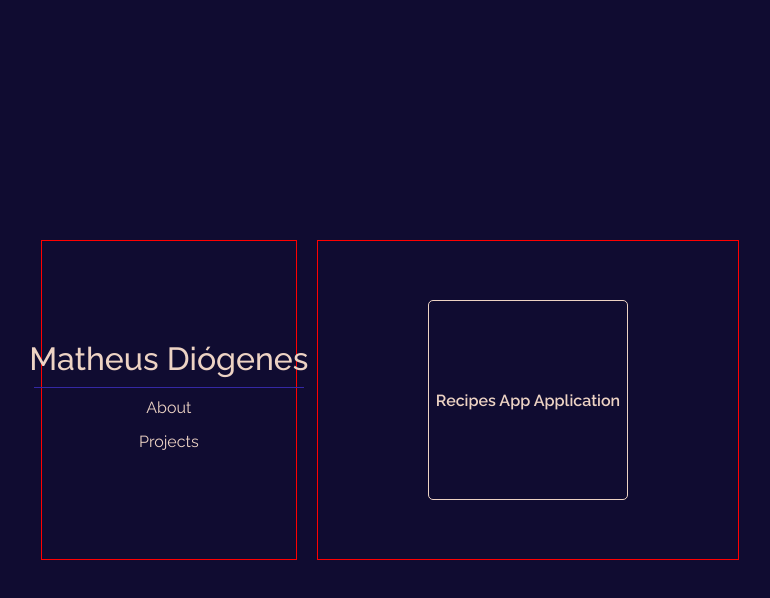
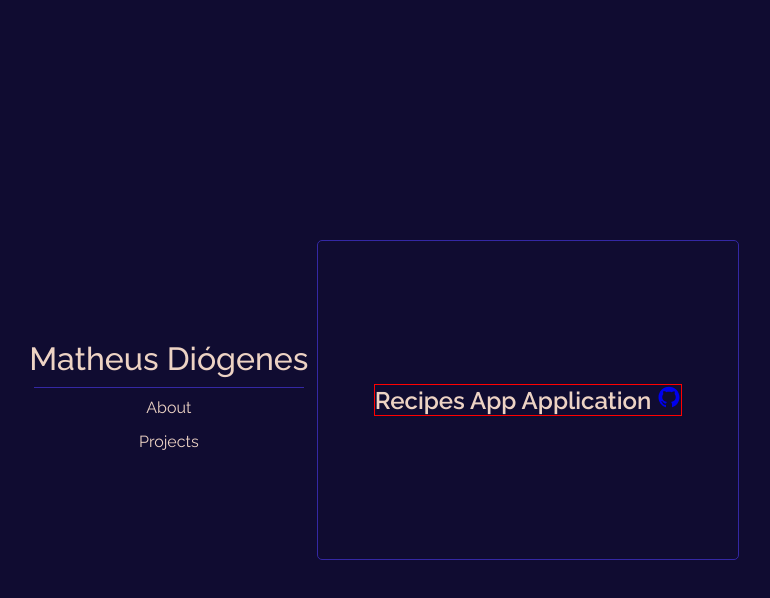
Before and after one commit to mathdio/my-portfolio, a React (Create React App) app: page / in a window 1280 px wide. Both pictures are taken after a click on the element "Projects". Shown: the top 598 px of the page, without its empty margins (250-1020 px from the left). Built offline with nearby package versions, Linux system fonts and the light colour scheme.

Commit message:
trying to link github projects

```diff
--- a/package.json
+++ b/package.json
@@ -8,6 +8,7 @@
     "@testing-library/user-event": "^13.5.0",
     "react": "^18.2.0",
     "react-dom": "^18.2.0",
+    "react-icons": "^4.7.1",
     "react-router-dom": "^6.6.1",
     "react-scripts": "5.0.1",
     "web-vitals": "^2.1.4"
--- a/src/pages/Home.css
+++ b/src/pages/Home.css
@@ -11,7 +11,6 @@
 
 .Home-content-container {
   align-items: center;
-  border: red solid 1px;
   display: flex;
   flex-direction: column;
   height: 40%;
@@ -20,7 +19,6 @@
 }
 
 .Home-name-title {
-  /* border: red solid 1px;   */
   align-items: center;
   display: flex;
   flex-direction: column;
@@ -39,7 +37,6 @@
 }
 
 .Home-links-container {
-  /* border: red solid 1px; */
   align-items: center;
   display: flex;
   flex-direction: column;
@@ -54,13 +51,21 @@
 }
 
 .Home-info-container {
-  border: red solid 1px;
   align-items: center;
   display: flex;
   height: 40%;
   justify-content: center;
   position: relative;
   width: 33%;
+}
+
+.Home-project-name {
+  border: solid red 1px;
+  font-size: 24px;
+}
+
+..Home-project-name a {
+  text-decoration: none;
 }
 
 .Home-about-container {
@@ -74,17 +79,17 @@
 
 .Home-project-container {
   align-items: center;
-  border: solid 1px var(--champgane-pink-color);
+  border: solid 1px var(--ocean-blue-color);
   border-radius: 5px;
   display: flex;
   flex-direction: column;
   font-weight: 600;
-  height: 200px;
+  height: 100%;
   justify-content: center;
   opacity: 0;
   position: absolute;
   transition: 2s;
-  width: 200px;
+  width: 100%;
 }
 
 .Home-showing-container {
--- a/src/pages/Home.js
+++ b/src/pages/Home.js
@@ -1,5 +1,7 @@
 import { useEffect, useState } from 'react';
 import './Home.css';
+import { AiFillGithub } from 'react-icons/ai';
+import { Link } from 'react-router-dom';
 
 function Home() {
 
@@ -63,7 +65,15 @@ function Home() {
       <div className="Home-info-container">
         <div className={ aboutClasses }></div>
         <div className={ projectsClasses }>
-          <div>Recipes App Application</div>
+          <div>
+            <p className="Home-project-name">
+              Recipes App Application
+              {' '}
+              <Link to="https://github.com/mathdio/recipes-app-project">
+               <AiFillGithub />
+              </Link>
+            </p>
+          </div>
         </div>
       </div>
     </main>
```
Also changed, not shown: 1 other file (tests, documents, lock files or other folders).
